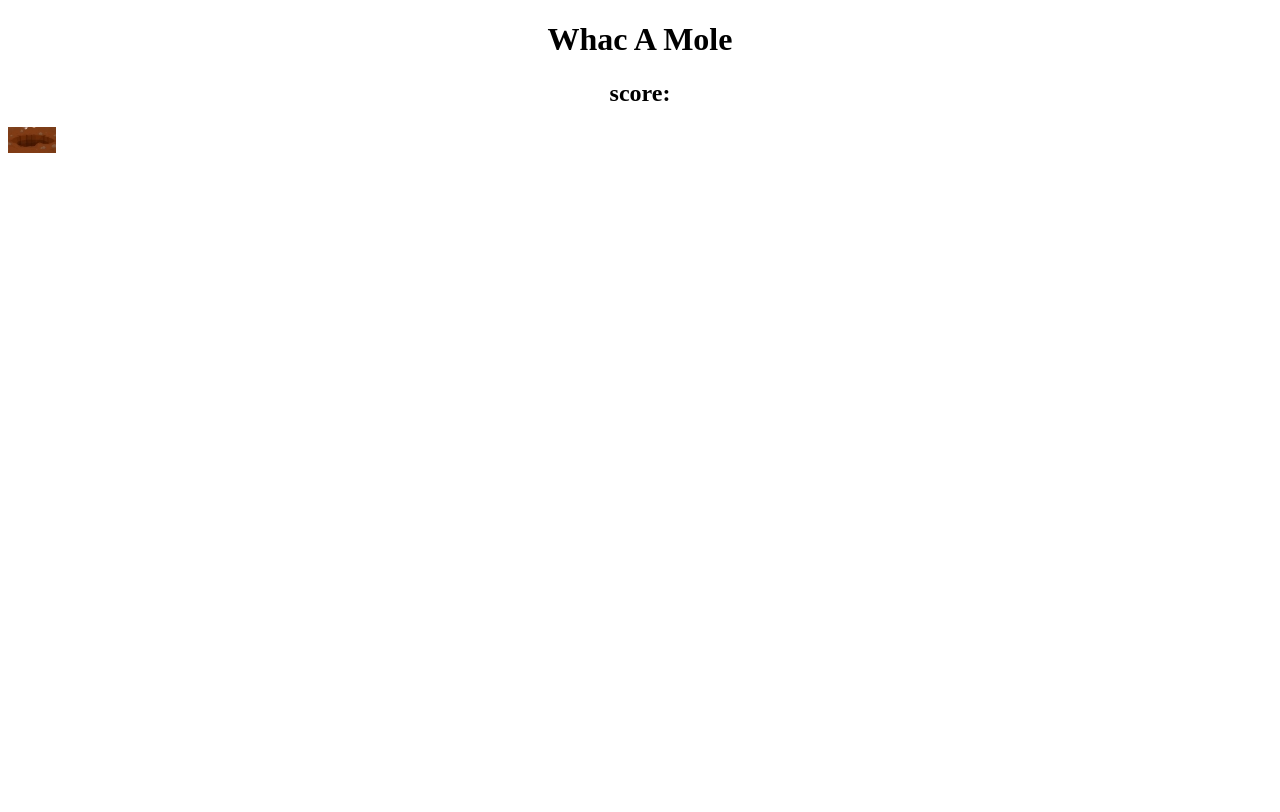
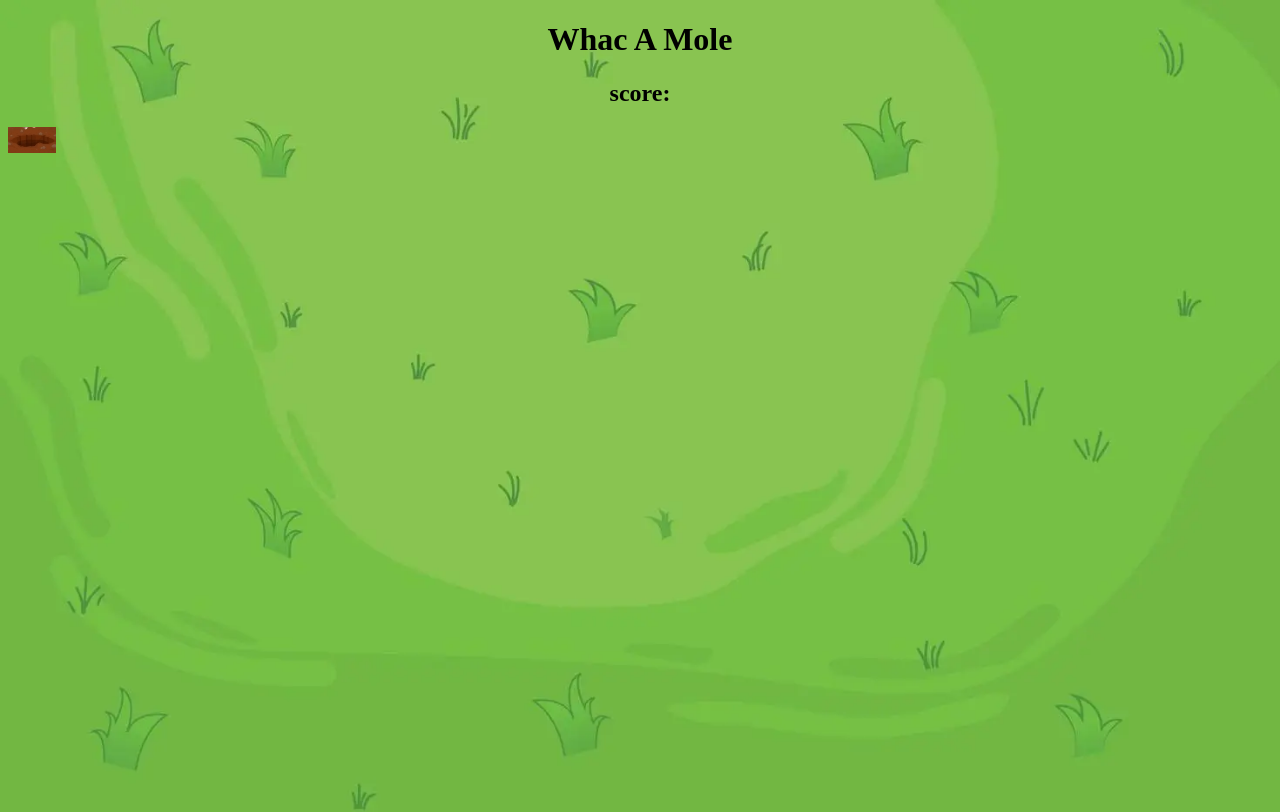
Before and after one commit to Rhys1558/Whac_A_Mole, a plain HTML site: page index.html in a window 1280 px wide. Shown: the top 812 px of the page. Drawn offline with Linux system fonts and the light colour scheme.

Commit message:
added background image of a green field, still working on a fix for mole holes

```diff
--- a/assets/css/style.css
+++ b/assets/css/style.css
@@ -1,3 +1,9 @@
+body {
+    background-image: url(../images/green-field.webp);
+    background-repeat: no-repeat;
+    background-size: cover;
+    background-size: 100% auto;
+}
 
 #whac-a-mole {
     text-align: center;
```
